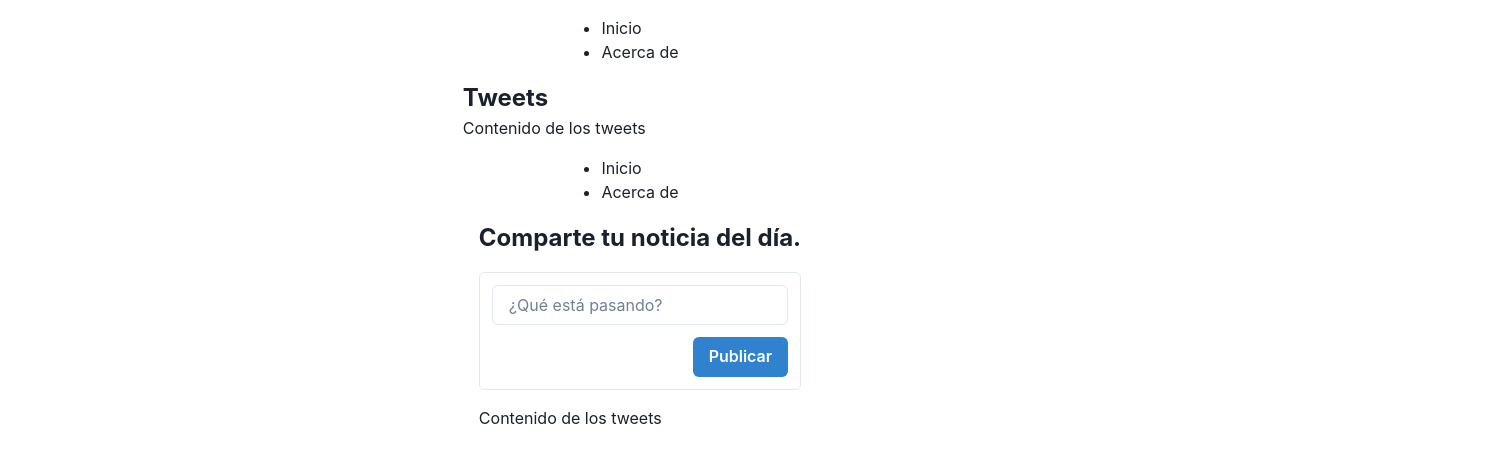
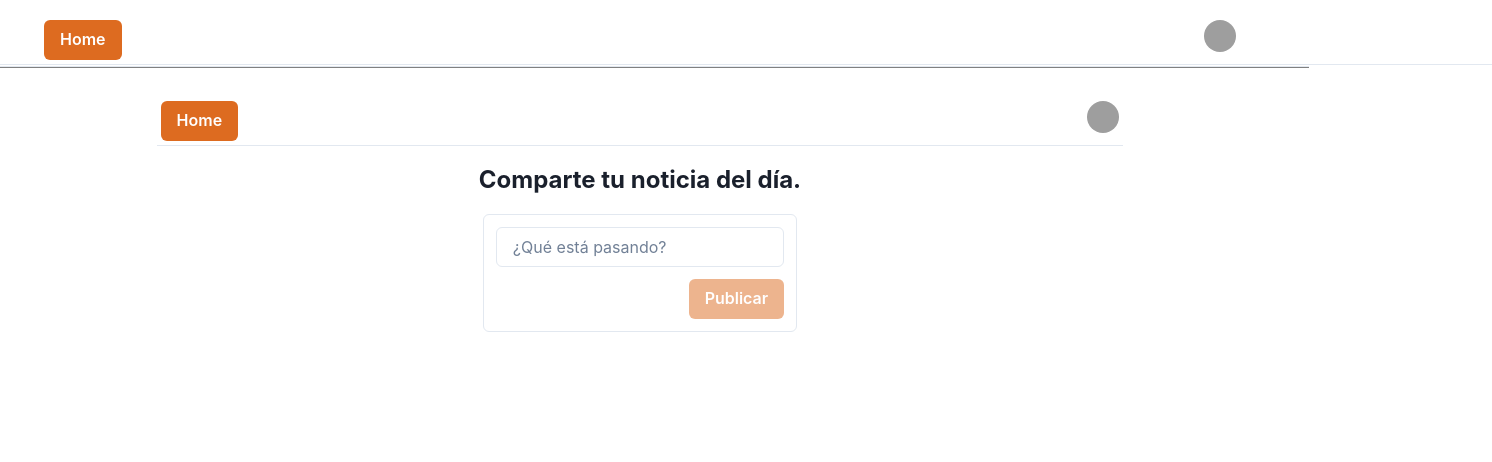
Before and after one commit to JuanPabloParra/ProyectWeb, a React (Create React App) app in the folder proyectoWeb/myweb/: page / in a window 1280 px wide. Shown: the top 462 px of the page, 1492 px wide, since content can reach past the window. Built offline with nearby package versions, Linux system fonts and the light colour scheme; grey boxes are pictures that could not be loaded.

Commit message:
Correcciones del proyecto. añadiendo modificaciones al campo de texto.
modificando el color al añadir texto y quitar opacamiento.

```diff
--- a/proyectoWeb/myweb/public/index.html
+++ b/proyectoWeb/myweb/public/index.html
@@ -1,6 +1,7 @@
 <!DOCTYPE html>
 <html lang="en">
   <head>
+
     <meta charset="utf-8" />
     <link rel="icon" href="%PUBLIC_URL%/favicon.ico" />
     <meta name="viewport" content="width=device-width, initial-scale=1" />
--- a/proyectoWeb/myweb/src/App.js
+++ b/proyectoWeb/myweb/src/App.js
@@ -6,12 +6,17 @@ import HomePage from './pages/HomePage';
 
 function App() {
   return (
+    // ChakraProvider es un componente de la biblioteca de interfaz de usuario de Chakra que proporciona estilo
+    // y contexto temático a sus hijos
+    // El menú es un componente personalizado que probablemente contiene enlaces u opciones de navegación
     <ChakraProvider>
-      <Flex direction="column" align="center" maxW="600px" mx="auto" p="4">
+      <Flex direction="column" align="center" maxW="800px" mx="auto" p="4" margin="auto">
+
         <Menu />
+
         <Box mt="4">
           <Text fontSize="2xl" fontWeight="bold">Comparte tu noticia del día.</Text>
-          <Stack spacing="4" mt="4" w="100%">
+          <Stack spacing="4" mt="4" maxW="100%" px="1">
             <PublicarTweet />
             <HomePage />
           </Stack>
--- /dev/null
+++ b/proyectoWeb/myweb/src/components/ProfileCircle.js
@@ -0,0 +1,14 @@
+import React from 'react';
+import { Avatar } from '@chakra-ui/react';
+
+function ProfileCircle(props) {
+    return (
+      <Avatar
+        size="sm"
+        name={props.userName}
+        src="https://bit.ly/dan-abramov"
+      />
+    );
+  }
+
+  export default ProfileCircle;
--- a/proyectoWeb/myweb/src/components/PublicarTweet.js
+++ b/proyectoWeb/myweb/src/components/PublicarTweet.js
@@ -1,16 +1,43 @@
-import React from 'react';
-import { Box, Input, Button, Stack } from '@chakra-ui/react';
+import React, { useState } from 'react';
+import { Box, Input, Button, Stack, Text } from '@chakra-ui/react';
 
 function PublicarTweet() {
+  const [tweet, setTweet] = useState('');
+  const [mensajeEnviado, setMensajeEnviado] = useState(false);
+  const [textoVacio, setTextoVacio] = useState(true);
+
+  const enviarTweet = () => {
+    if (tweet.trim() !== '') {
+      setMensajeEnviado(true);
+      setTimeout(() => {
+        setMensajeEnviado(false);
+      }, 2000);
+    }
+  };
+
+  const handleInputChange = (e) => {
+    setTweet(e.target.value);
+    setTextoVacio(e.target.value.trim() === '');
+  };
+
   return (
     <Box borderWidth="1px" borderRadius="md" p="3">
-      <Input placeholder="¿Qué está pasando?" />
+      <Input
+        placeholder="¿Qué está pasando?"
+        value={tweet}
+        onChange={handleInputChange}
+      />
       <Stack direction="row" justify="space-between" mt="3">
         <Box />
-        <Button colorScheme="blue" size="md">
+        <Button colorScheme="orange" size="md" onClick={enviarTweet} opacity={textoVacio ? 0.5 : 1}>
           Publicar
         </Button>
       </Stack>
+      {mensajeEnviado && tweet.trim() !== '' && (
+        <Text color="orange" mt="3">
+          Mensaje enviado!
+        </Text>
+      )}
     </Box>
   );
 }
--- a/proyectoWeb/myweb/src/index.js
+++ b/proyectoWeb/myweb/src/index.js
@@ -12,7 +12,7 @@ ReactDOM.render(
       <Flex direction="column" align="center" maxW="600px" mx="auto" p="4">
         <Menu />
         <Box mt="4">
-          <Text fontSize="2xl" fontWeight="bold">Tweets</Text>
+          <Text fontSize="2xl" fontWeight="bold"></Text>
           <HomePage />
           <App />
         </Box>
--- a/proyectoWeb/myweb/src/pages/HomePage.js
+++ b/proyectoWeb/myweb/src/pages/HomePage.js
@@ -4,8 +4,7 @@ import { Box, Text } from '@chakra-ui/react';
 function HomePage() {
   return (
     <Box>
-      <Text>Contenido de los tweets</Text>
-    </Box>
+     </Box>
   );
 }
 
--- /dev/null
+++ b/proyectoWeb/myweb/src/shared/Divider.js
@@ -0,0 +1,9 @@
+import { Box } from '@chakra-ui/react';
+
+function Divider() {
+  return (
+    <Box as="hr" borderBottom="1px solid gray" my="0" w="90%" position="absolute" top="66px" />
+  );
+}
+
+export default Divider;
--- a/proyectoWeb/myweb/src/shared/Menu.js
+++ b/proyectoWeb/myweb/src/shared/Menu.js
@@ -1,11 +1,18 @@
-import React from 'react';
+import { Flex } from '@chakra-ui/react';
+import ProfileCircle from '../components/ProfileCircle';
+import MenuButton from './MenuButton';
+import Divider from './Divider';
+import { Box } from '@chakra-ui/react';
 
 function Menu() {
   return (
-    <ul>
-      <li><a href="/">Inicio</a></li>
-      <li><a href="/about">Acerca de</a></li>
-    </ul>
+    <Box as="header" w="300%" borderBottomWidth="1px">
+      <Flex justify="space-between" align="r" maxW="1200px" mx="auto" p="1">
+        <MenuButton />
+        <ProfileCircle userName="DAVID_PEREZ" />
+      </Flex>
+      <Divider />
+    </Box>
   );
 }
 
--- /dev/null
+++ b/proyectoWeb/myweb/src/shared/MenuButton.js
@@ -0,0 +1,12 @@
+import React from 'react';
+import { Button } from '@chakra-ui/react';
+
+function MenuButton() {
+  return (
+    <Button colorScheme="orange" size="md">
+      Home
+    </Button>
+  );
+}
+
+export default MenuButton;
```
